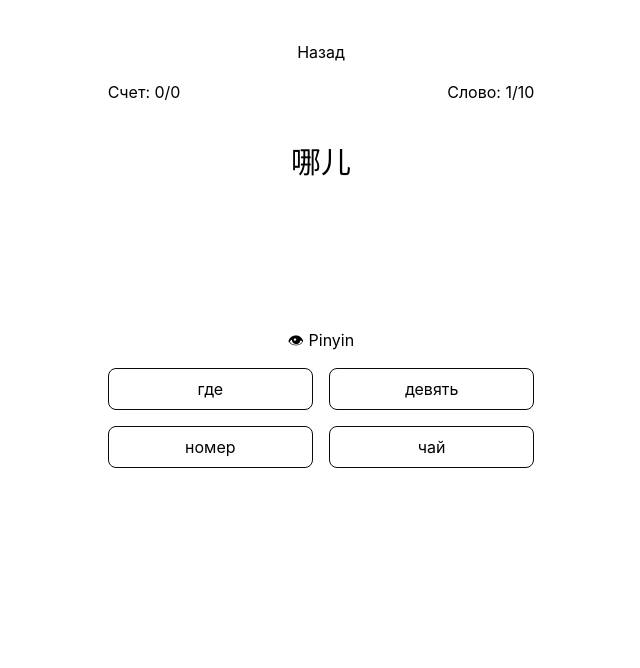
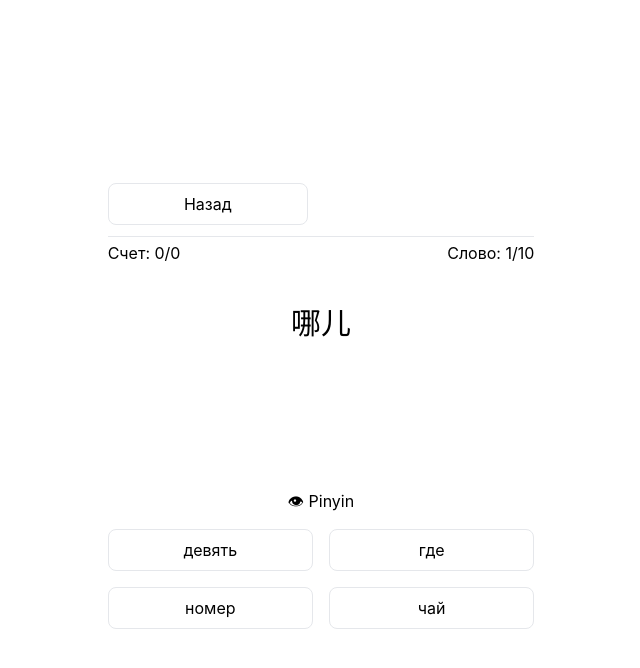
Before and after one commit to Frudee/chigame, a React (Vite) app: page / in a window 1280 px wide. Both pictures are taken after a click on the button "Начать". Shown: the top 668 px of the page, without its empty margins (319-959 px from the left). Built offline with nearby package versions, Linux system fonts and the light colour scheme.

Commit message:
add vocab parts

```diff
--- a/src/App.tsx
+++ b/src/App.tsx
@@ -5,12 +5,23 @@ import GameScreen from "./screens/GameScreen";
 function App() {
   const [showGameScreen, setShowGameScreen] = useState(false);
   const [mode, setMode] = useState("translateRus");
+  const [vocabularyPart, setVocabularyPart] = useState<string | number>(
+    "random"
+  );
   return (
     <>
       {showGameScreen ? (
-        <GameScreen mode={mode} setShowGameScreen={setShowGameScreen} />
+        <GameScreen
+          mode={mode}
+          setShowGameScreen={setShowGameScreen}
+          vocabularyPart={vocabularyPart}
+        />
       ) : (
-        <MainScreen setMode={setMode} setShowGameScreen={setShowGameScreen} />
+        <MainScreen
+          setMode={setMode}
+          setShowGameScreen={setShowGameScreen}
+          setVocabularyPart={setVocabularyPart}
+        />
       )}
     </>
   );
--- /dev/null
+++ b/src/components/AnswerFeedback.tsx
@@ -0,0 +1,42 @@
+import { FC, SyntheticEvent, useEffect } from "react";
+import { hsk1WordType } from "../lib/data";
+
+interface CorrectAnswerProps {
+  word: hsk1WordType;
+  isCorrectAnswer: boolean;
+  handleClickNext: () => void;
+}
+
+const AnswerFeedback: FC<CorrectAnswerProps> = ({
+  word,
+  handleClickNext,
+  isCorrectAnswer,
+}) => {
+  return (
+    <div
+      className={`${
+        isCorrectAnswer ? "bg-green-200" : "bg-red-200"
+      } p-6 flex justify-evenly gap-4 rounded-md items-center w-full`}
+    >
+      <div className="text-center">
+        <h2 className="text-2xl mb-2">
+          {isCorrectAnswer ? "Верно" : "Ошибка"}
+        </h2>
+        <span className="block text-lg">{word.Pinyin}</span>
+        <span className="block text-md">{word.Russian}</span>
+      </div>
+      <button
+        className={`${
+          isCorrectAnswer
+            ? "bg-green-400 hover:bg-green-500"
+            : "bg-red-400 hover:bg-red-500"
+        } py-1 px-6 rounded-md min-w-[200px]`}
+        onClick={handleClickNext}
+      >
+        Далее
+      </button>
+    </div>
+  );
+};
+
+export default AnswerFeedback;
--- a/src/components/Flashcard.tsx
+++ b/src/components/Flashcard.tsx
@@ -1,8 +1,9 @@
 import { useState, useMemo } from "react";
 import { hsk1WordType } from "../lib/data";
-import { getRandomObjects, insertAtRandomPosition } from "../lib/helpers";
-import OptionButton from "./OptionButton";
+import { insertAtRandomPosition } from "../lib/helpers";
 import TypeChinese from "./TypeChinese";
+import OptionsList from "./OptionsList";
+import CorrectAnswer from "./AnswerFeedback";
 
 type Props = {
   word: hsk1WordType;
@@ -30,8 +31,9 @@ export default function Flashcard({
   const [showPinyin, setShowPinyin] = useState(false);
 
   const currentOptions = useMemo(() => {
-    const optionsWithoutWord = options.filter((option) => option !== word);
-    const randomOptions = getRandomObjects(optionsWithoutWord, 3, word.Russian);
+    const randomOptions = options
+      .filter((option) => option !== word)
+      .sort(() => Math.random() - 0.5);
     insertAtRandomPosition(randomOptions, word);
     return randomOptions;
   }, [word, options]);
@@ -47,8 +49,8 @@ export default function Flashcard({
   };
 
   const handleClickShowPinyin = () => {
-    setTries((prevTries) => prevTries + 1);
-    setShowPinyin((prev) => !prev);
+    if (!showPinyin) setTries((prevTries) => prevTries + 1);
+    setShowPinyin(true);
   };
 
   const handleClickNext = () => {
@@ -73,60 +75,22 @@ export default function Flashcard({
         </button>
       </div>
       {!isCorrectAnswer && !error && mode === "translateRus" && (
-        <div className="flex flex-col grow w-full items-center ">
-          <div className="mb-4 flex w-full grow gap-4">
-            <OptionButton
-              option={currentOptions[0].Russian}
-              onClick={() =>
-                handleAnswer(currentOptions[0].Russian, word.Russian)
-              }
-            />
-            <OptionButton
-              option={currentOptions[1].Russian}
-              onClick={() =>
-                handleAnswer(currentOptions[1].Russian, word.Russian)
-              }
-            />
-          </div>
-          <div className="mb-4 flex w-full grow gap-4">
-            <OptionButton
-              option={currentOptions[2].Russian}
-              onClick={() =>
-                handleAnswer(currentOptions[2].Russian, word.Russian)
-              }
-            />
-            <OptionButton
-              option={currentOptions[3].Russian}
-              onClick={() =>
-                handleAnswer(currentOptions[3].Russian, word.Russian)
-              }
-            />
-          </div>
-        </div>
+        <OptionsList
+          currentOptions={currentOptions}
+          word={word}
+          handleAnswer={handleAnswer}
+        />
       )}
       {mode === "typeChinese" && !error && !isCorrectAnswer && (
         <TypeChinese handleAnswer={handleAnswer} word={word} />
       )}
-      {isCorrectAnswer && (
-        <div className="bg-green-200 p-6 flex flex-col items-center w-full">
-          <h2>CORRECT</h2>
-          <span className="block text-lg">{word.Pinyin}</span>
-          {mode === "typeChinese" && (
-            <span className="block text-lg">{word.Russian}</span>
-          )}
-          <button onClick={handleClickNext}>Далее</button>
-        </div>
-      )}
-      {error && (
-        <div className="bg-red-200 p-6 flex flex-col items-center w-full">
-          <h2>WRONG</h2>
-          <span className="block text-lg">
-            Правильный ответ: <strong>{word.Russian}</strong>
-          </span>
-          <span className="block text-lg">{word.Pinyin}</span>
-          <button onClick={handleClickNext}>Далее</button>
-        </div>
-      )}
+      {isCorrectAnswer || error ? (
+        <CorrectAnswer
+          word={word}
+          handleClickNext={handleClickNext}
+          isCorrectAnswer={isCorrectAnswer}
+        />
+      ) : null}
     </div>
   );
 }
--- a/src/components/MainMenuBtn.tsx
+++ b/src/components/MainMenuBtn.tsx
@@ -1,16 +1,17 @@
-import { ButtonHTMLAttributes } from "react";
+import { ButtonHTMLAttributes, ReactNode } from "react";
 
 interface Props extends ButtonHTMLAttributes<HTMLButtonElement> {
-  name: string;
+  classNames?: string;
+  children: ReactNode;
 }
 
-export default function MainMenuBtn({ name, ...rest }: Props) {
+export default function MainMenuBtn({ children, classNames, ...rest }: Props) {
   return (
     <button
-      className="min-w-[200px] border rounded-lg py-2 hover:bg-orange-400 hover:text-white"
+      className={`min-w-[200px] border rounded-lg py-2 hover:bg-orange-400 hover:text-white ${classNames}`}
       {...rest}
     >
-      {name}
+      {children}
     </button>
   );
 }
--- a/src/components/OptionButton.tsx
+++ b/src/components/OptionButton.tsx
@@ -7,7 +7,7 @@ interface Props extends ButtonHTMLAttributes<HTMLButtonElement> {
 export default function OptionButton({ option, ...rest }: Props) {
   return (
     <button
-      className="border rounded-lg py-2 px-2 grow basis-0 shrink border-stone-950 hover:bg-green-300 hover:border-green-300 "
+      className="border rounded-lg py-2 px-2 grow basis-0 shrink hover:bg-orange-300 hover:border-orange-300 hover:text-white"
       {...rest}
     >
       {option}
--- /dev/null
+++ b/src/components/OptionsList.tsx
@@ -0,0 +1,45 @@
+import { FC } from "react";
+import OptionButton from "./OptionButton";
+
+interface Option {
+  Russian: string;
+}
+
+interface OptionsListProps {
+  currentOptions: Option[];
+  word: Option;
+  handleAnswer: (selectedOption: string, correctOption: string) => void;
+}
+
+const OptionsList: FC<OptionsListProps> = ({
+  currentOptions,
+  word,
+  handleAnswer,
+}) => {
+  return (
+    <div className="flex flex-col grow w-full items-center">
+      <div className="mb-4 flex w-full grow gap-4">
+        <OptionButton
+          option={currentOptions[0].Russian}
+          onClick={() => handleAnswer(currentOptions[0].Russian, word.Russian)}
+        />
+        <OptionButton
+          option={currentOptions[1].Russian}
+          onClick={() => handleAnswer(currentOptions[1].Russian, word.Russian)}
+        />
+      </div>
+      <div className="mb-4 flex w-full grow gap-4">
+        <OptionButton
+          option={currentOptions[2].Russian}
+          onClick={() => handleAnswer(currentOptions[2].Russian, word.Russian)}
+        />
+        <OptionButton
+          option={currentOptions[3].Russian}
+          onClick={() => handleAnswer(currentOptions[3].Russian, word.Russian)}
+        />
+      </div>
+    </div>
+  );
+};
+
+export default OptionsList;
--- a/src/components/Settings.tsx
+++ b/src/components/Settings.tsx
@@ -1,21 +1,46 @@
+import MainMenuBtn from "./MainMenuBtn";
+import { ReactNode } from "react";
+
 type Props = {
   setMode: React.Dispatch<React.SetStateAction<string>>;
   setShowSettings: React.Dispatch<React.SetStateAction<boolean>>;
+  setVocabularyPart: React.Dispatch<React.SetStateAction<string | number>>;
 };
 
-export default function Settings({ setMode, setShowSettings }: Props) {
+export default function Settings({
+  setMode,
+  setShowSettings,
+  setVocabularyPart,
+}: Props) {
+  const vocabularyParts: ReactNode[] = [];
+  for (let i = 0; i < 15; i++) {
+    vocabularyParts.push(
+      <option key={i} value={i}>
+        Часть {i + 1}
+      </option>
+    );
+  }
   return (
-    <div className="flex flex-col gap-4 justify-center items-center h-[100vh] w-full">
+    <div className="flex flex-col gap-4 justify-center items-center h-[100vh] ">
+      <h2 className="text-[22px]">Настройки</h2>
       <select
-        className="border p-2 rounded-lg"
+        className="border p-2 rounded-lg hover:cursor-pointer min-w-[200px]"
         onChange={(e) => setMode(e.target.value)}
       >
         <option value="">Режим</option>
         <option value="translateRus">Перевод на русский</option>
         <option value="typeChinese">Ввод иероглифов</option>
       </select>
+      <select
+        className="border p-2 rounded-lg hover:cursor-pointer min-w-[200px]"
+        onChange={(e) => setVocabularyPart(e.target.value)}
+      >
+        <option value="">Часть словаря</option>
+        <option value="random">Случайная</option>
+        {vocabularyParts}
+      </select>
 
-      <button onClick={() => setShowSettings(false)}>Назад</button>
+      <MainMenuBtn onClick={() => setShowSettings(false)}>Назад</MainMenuBtn>
     </div>
   );
 }
--- a/src/lib/helpers.ts
+++ b/src/lib/helpers.ts
@@ -1,11 +1,25 @@
-export const getRandomObjects = (array: any[], x: number, exclude?: string) => {
-  const filteredArray = exclude
-    ? array.filter((obj) => obj["Russian"] !== exclude)
-    : array;
+export const getArrayObjects = (
+  array: any[],
+  part: string | number = "random",
+  exclude?: string,
+  chunkSize = 10
+) => {
+  if (part === "random") {
+    console.log("random object func");
+    const filteredArray = exclude
+      ? array.filter((obj) => obj["Russian"] !== exclude)
+      : array;
 
-  const shuffledArray = filteredArray.sort(() => Math.random() - 0.5);
+    const shuffledArray = filteredArray.sort(() => Math.random() - 0.5);
 
-  return shuffledArray.slice(0, x);
+    return shuffledArray.slice(0, chunkSize);
+  } else {
+    const chunk = Number(part);
+    const startIndex = chunk * chunkSize;
+    const endIndex = startIndex + chunkSize;
+    console.log(startIndex, endIndex);
+    return array.slice(startIndex, endIndex).sort(() => Math.random() - 0.5);
+  }
 };
 
 export const insertAtRandomPosition = (array: any[], item: any) => {
--- a/src/screens/GameScreen.tsx
+++ b/src/screens/GameScreen.tsx
@@ -1,24 +1,31 @@
 import { useState, useMemo } from "react";
 import { hsk1Words, hsk1WordsType } from "../lib/data";
-import { getRandomObjects } from "../lib/helpers";
+import { getArrayObjects } from "../lib/helpers";
 import Flashcard from "../components/Flashcard";
 import Results from "../components/Results";
+import MainMenuBtn from "../components/MainMenuBtn";
 
 type Props = {
   setShowGameScreen: React.Dispatch<React.SetStateAction<boolean>>;
+  vocabularyPart: string | number;
   mode: string;
 };
 
-export default function GameScreen({ setShowGameScreen, mode }: Props) {
-  const maxLevels = 10;
+const MAX_LEVELS = 10;
+
+export default function GameScreen({
+  setShowGameScreen,
+  mode,
+  vocabularyPart,
+}: Props) {
   const [currentLevel, setCurrentLevel] = useState(0);
   const [score, setScore] = useState(0);
   const [tries, setTries] = useState(0);
   const [restart, setRestart] = useState(false);
 
   const words: hsk1WordsType = useMemo(
-    () => getRandomObjects(hsk1Words, maxLevels),
-    [restart]
+    () => getArrayObjects(hsk1Words, vocabularyPart),
+    [restart, vocabularyPart]
   );
 
   const restartGame = (wholeRestart = false) => {
@@ -30,31 +37,31 @@ export default function GameScreen({ setShowGameScreen, mode }: Props) {
 
   console.log(currentLevel, words);
   return (
-    <div className="flex flex-col relative justify-center items-center min-h-[50vh] w-full pt-20">
-      <button
-        className="absolute top-10 right-50%"
-        onClick={() => setShowGameScreen(false)}
-      >
-        Назад
-      </button>
-      <div className="mb-10 flex justify-between w-1/3">
+    <div className="flex flex-col  justify-center items-center min-h-[100vh] w-full pt-20">
+      <div className="mb-10 pt-1 flex relative justify-between w-1/3 border-t">
+        <MainMenuBtn
+          classNames="absolute bottom-10 right-50%"
+          onClick={() => setShowGameScreen(false)}
+        >
+          Назад
+        </MainMenuBtn>
         <span>
           Счет: {score}/{tries}
         </span>
         <span>
-          {currentLevel === maxLevels ? (
+          {currentLevel === MAX_LEVELS ? (
             <>
-              Слово: {currentLevel}/{maxLevels}
+              Слово: {currentLevel}/{MAX_LEVELS}
             </>
           ) : (
             <>
-              Слово: {currentLevel + 1}/{maxLevels}
+              Слово: {currentLevel + 1}/{MAX_LEVELS}
             </>
           )}
         </span>
       </div>
 
-      {currentLevel !== maxLevels &&
+      {currentLevel !== MAX_LEVELS &&
         words.map(
           (word, i) =>
             currentLevel == i && (
@@ -63,7 +70,7 @@ export default function GameScreen({ setShowGameScreen, mode }: Props) {
                 options={words}
                 key={i}
                 currentLevel={currentLevel}
-                maxLevels={maxLevels}
+                maxLevels={MAX_LEVELS}
                 setScore={setScore}
                 setCurrentLevel={setCurrentLevel}
                 setTries={setTries}
@@ -71,7 +78,7 @@ export default function GameScreen({ setShowGameScreen, mode }: Props) {
               />
             )
         )}
-      {currentLevel === maxLevels && (
+      {currentLevel === MAX_LEVELS && (
         <Results score={score} maxScore={tries} restartGame={restartGame} />
       )}
     </div>
--- a/src/screens/MainScreen.tsx
+++ b/src/screens/MainScreen.tsx
@@ -4,11 +4,17 @@ import Settings from "../components/Settings";
 
 type Props = {
   setShowGameScreen: React.Dispatch<React.SetStateAction<boolean>>;
+  setVocabularyPart: React.Dispatch<React.SetStateAction<string | number>>;
   setMode: React.Dispatch<React.SetStateAction<string>>;
 };
 
-export default function MainScreen({ setShowGameScreen, setMode }: Props) {
+export default function MainScreen({
+  setShowGameScreen,
+  setMode,
+  setVocabularyPart,
+}: Props) {
   const [showSettings, setShowSettings] = useState(false);
+
   return (
     <>
       {" "}
@@ -17,14 +23,19 @@ export default function MainScreen({ setShowGameScreen, setMode }: Props) {
           <h1 className="font-myfont text-[62px] text-orange-500">
             爸爸 Chigame 爸爸
           </h1>
-          <MainMenuBtn
-            name="Начать"
-            onClick={() => setShowGameScreen(true)}
-          ></MainMenuBtn>
-          <MainMenuBtn name="Настройки" onClick={() => setShowSettings(true)} />
+          <MainMenuBtn onClick={() => setShowGameScreen(true)}>
+            Начать
+          </MainMenuBtn>
+          <MainMenuBtn onClick={() => setShowSettings(true)}>
+            Настройки
+          </MainMenuBtn>
         </div>
       ) : (
-        <Settings setMode={setMode} setShowSettings={setShowSettings} />
+        <Settings
+          setMode={setMode}
+          setShowSettings={setShowSettings}
+          setVocabularyPart={setVocabularyPart}
+        />
       )}
     </>
   );
```
Also changed, not shown: src/components/TypeChinese.tsx (+13 -2 lines).
